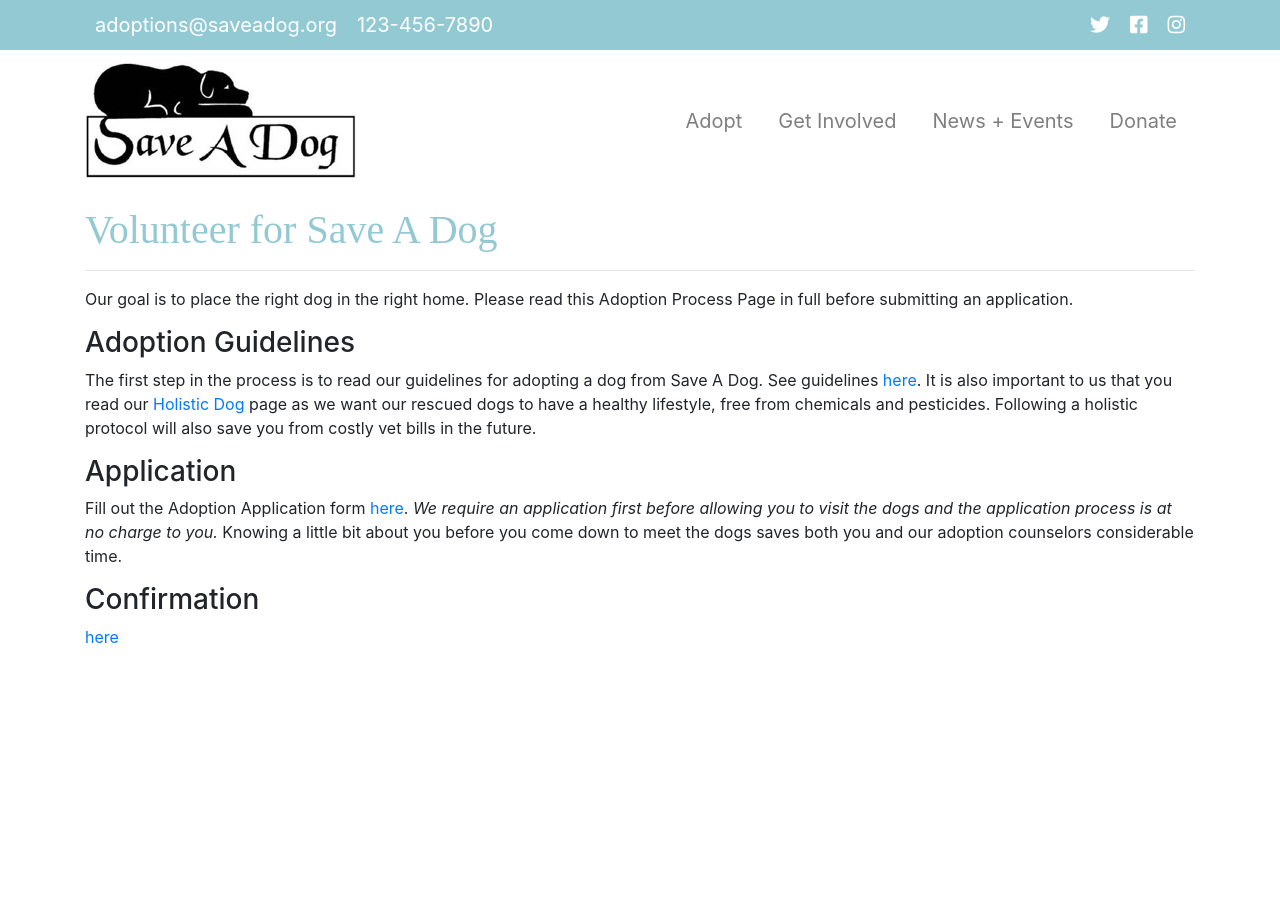
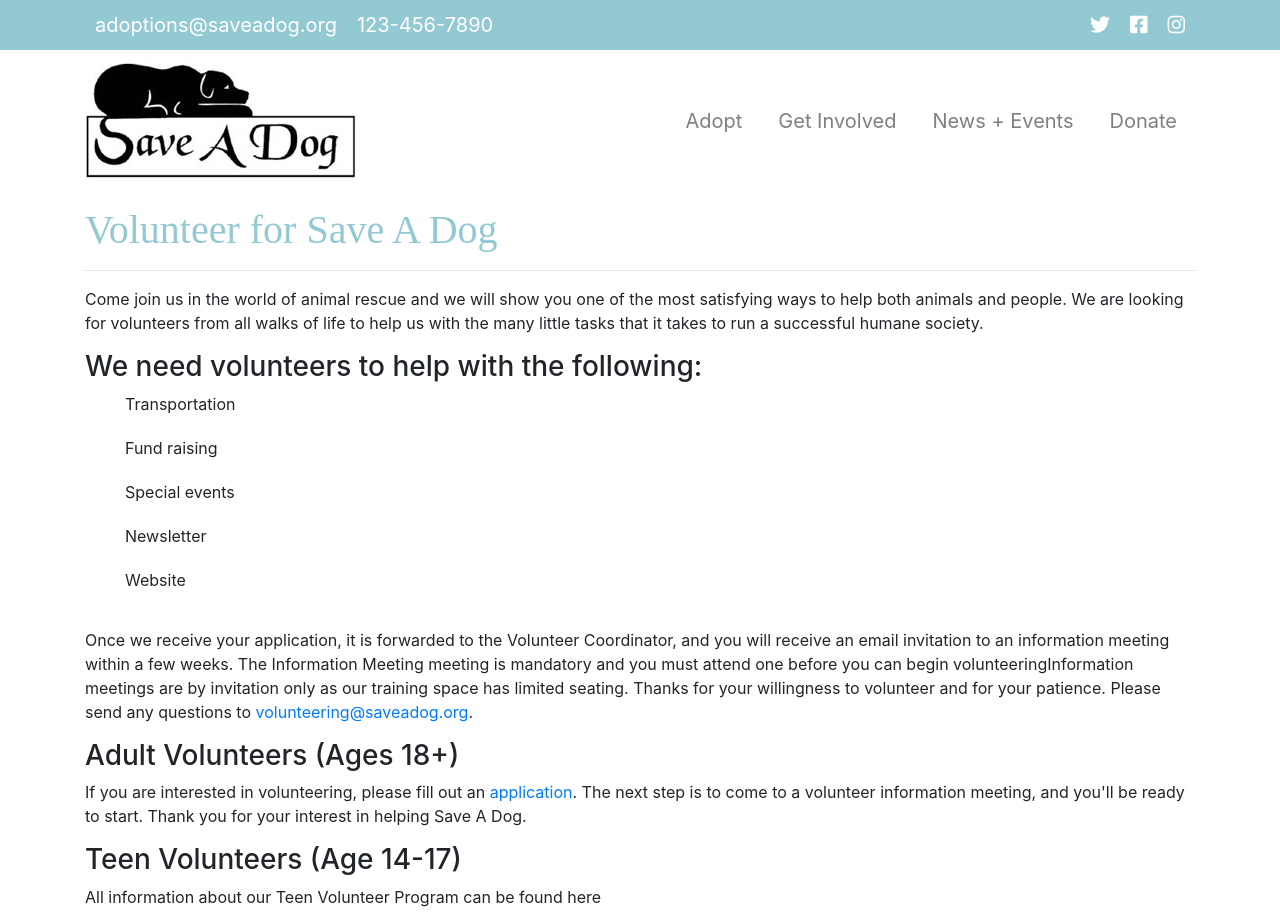
Before and after one commit to kerryja/animal-shelter, a React (Create React App) app: page /volunteer in a window 1280 px wide. Before the commit the page ends 800 px from the top, so only its background shows below. Built offline with nearby package versions, Linux system fonts and the light colour scheme; a web font is replaced by a local one.

Commit message:
updated Volunteer page and added link to volunteer application

```diff
--- a/src/components/Volunteer.js
+++ b/src/components/Volunteer.js
@@ -20,40 +20,47 @@ class Volunteer extends Component {
           <h1>Volunteer for Save A Dog</h1>
           <hr></hr>
           <p>
-            Our goal is to place the right dog in the right home. Please read
-            this Adoption Process Page in full before submitting an application.
+            Come join us in the world of animal rescue and we will show you one
+            of the most satisfying ways to help both animals and people. We are
+            looking for volunteers from all walks of life to help us with the
+            many little tasks that it takes to run a successful humane society.
           </p>
-          <h3>Adoption Guidelines</h3>
+          <h3>We need volunteers to help with the following:</h3>
+          <ol>
+            <li>Transportation</li>
+            <li>Fund raising</li>
+            <li>Special events</li>
+            <li>Newsletter</li>
+            <li>Website</li>
+          </ol>
           <p>
-            The first step in the process is to read our guidelines for adopting
-            a dog from Save A Dog. See guidelines{" "}
-            <Link to={"/adoption-guidelines"}>here</Link>. It is also important
-            to us that you read our{" "}
-            <a href="http://www.saveadog.org/holistic.asp" target="blank">
-              Holistic Dog
-            </a>{" "}
-            page as we want our rescued dogs to have a healthy lifestyle, free
-            from chemicals and pesticides. Following a holistic protocol will
-            also save you from costly vet bills in the future.
+            Once we receive your application, it is forwarded to the Volunteer
+            Coordinator, and you will receive an email invitation to an
+            information meeting within a few weeks. The Information Meeting
+            meeting is mandatory and you must attend one before you can begin
+            volunteeringInformation meetings are by invitation only as our
+            training space has limited seating. Thanks for your willingness to
+            volunteer and for your patience. Please send any questions to{" "}
+            <a href="mailto:volunteering@saveadog.org">
+              volunteering@saveadog.org
+            </a>
+            .
           </p>
-          <h3>Application</h3>
+          <h3>Adult Volunteers (Ages 18+)</h3>
           <p>
-            Fill out the Adoption Application form{" "}
-            <Link to="/adoption-application" onClick={this.showModal}>
-              here
+            If you are interested in volunteering, please fill out an{" "}
+            <Link to="/volunteer-application" onClick={this.showModal}>
+              application
             </Link>
-            .{" "}
-            <em>
-              We require an application first before allowing you to visit the
-              dogs and the application process is at no charge to you.
-            </em>{" "}
-            Knowing a little bit about you before you come down to meet the dogs
-            saves both you and our adoption counselors considerable time.
+            . The next step is to come to a volunteer information meeting, and
+            you'll be ready to start. Thank you for your interest in helping
+            Save A Dog.
           </p>
-          <h3>Confirmation</h3>
-          <Link to="/volunteer-application" onClick={this.showModal}>
-            here
-          </Link>
+          <h3>Teen Volunteers (Age 14-17)</h3>
+          <p>
+            All information about our Teen Volunteer Program can be found here
+          </p>
+
           <Modal show={this.state.show} handleClose={this.hideModal}>
             <VolunteerApplication />
           </Modal>
--- a/src/components/VolunteerApplication.js
+++ b/src/components/VolunteerApplication.js
@@ -8,17 +8,16 @@ class VolunteerApplication extends Component {
         <div class="form-style-5">
           <form>
             <h1>Volunteer Application</h1>
-            <p>Hello</p>
             <fieldset>
               <legend>
                 <span class="number">1</span> Personal Info
               </legend>
-              <input type="text" name="field1" placeholder="Full Name" />
-              <input type="email" name="field2" placeholder="Email" />
-              <input type="text" name="field3" placeholder="Phone" />
-              <input type="text" name="field4" placeholder="Address" />
-              <input type="text" name="field4" placeholder="Address 2" />
-              <input type="text" name="field4" placeholder="City" />
+              <input type="text" name="text" placeholder="Full Name" />
+              <input type="email" name="email" placeholder="Email" />
+              <input type="text" name="tel" placeholder="Phone" />
+              <input type="text" name="text" placeholder="Address" />
+              <input type="text" name="text" placeholder="Address 2" />
+              <input type="text" name="text" placeholder="City" />
               <select>
                 <option value="AL">Alabama</option>
                 <option value="AK">Alaska</option>
```
